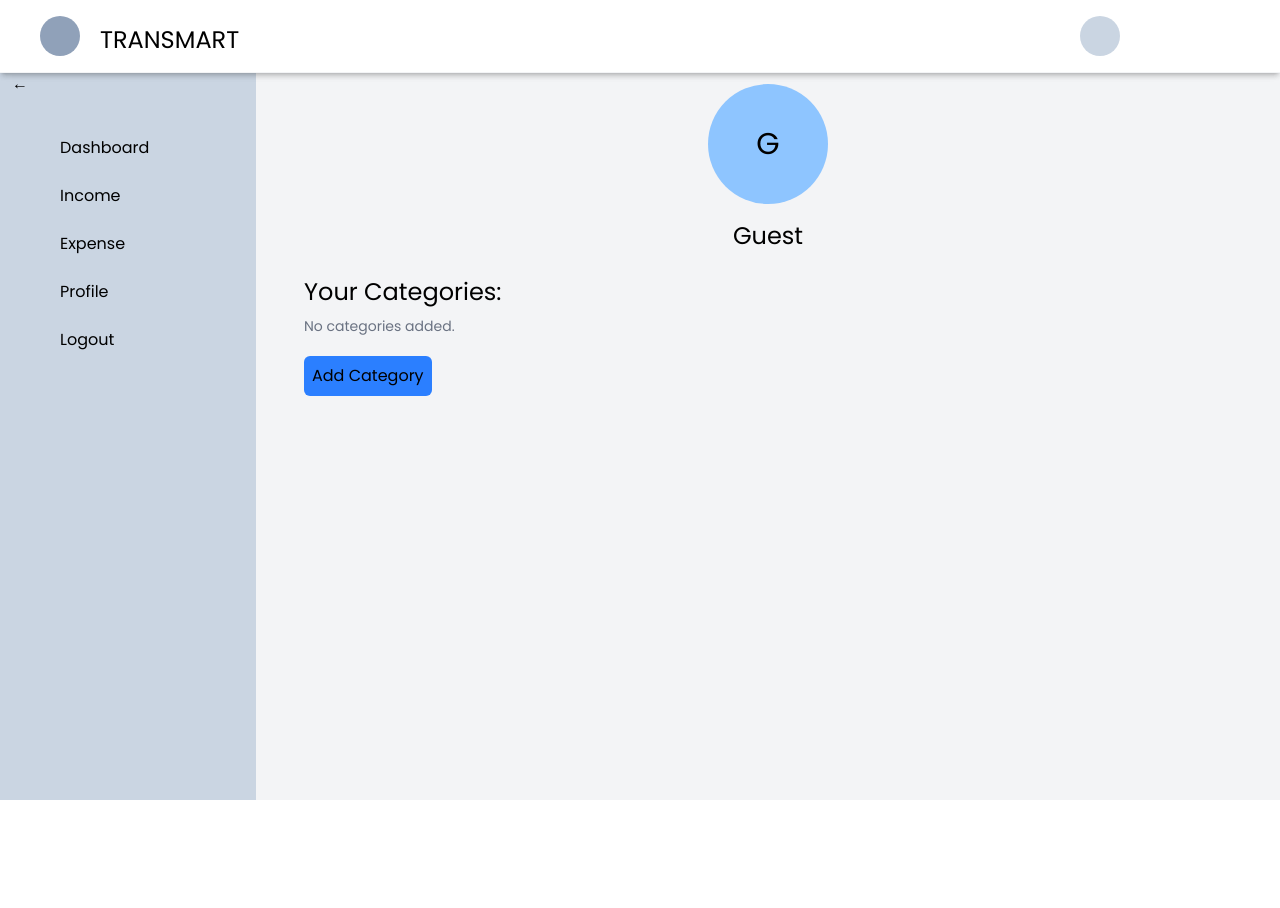
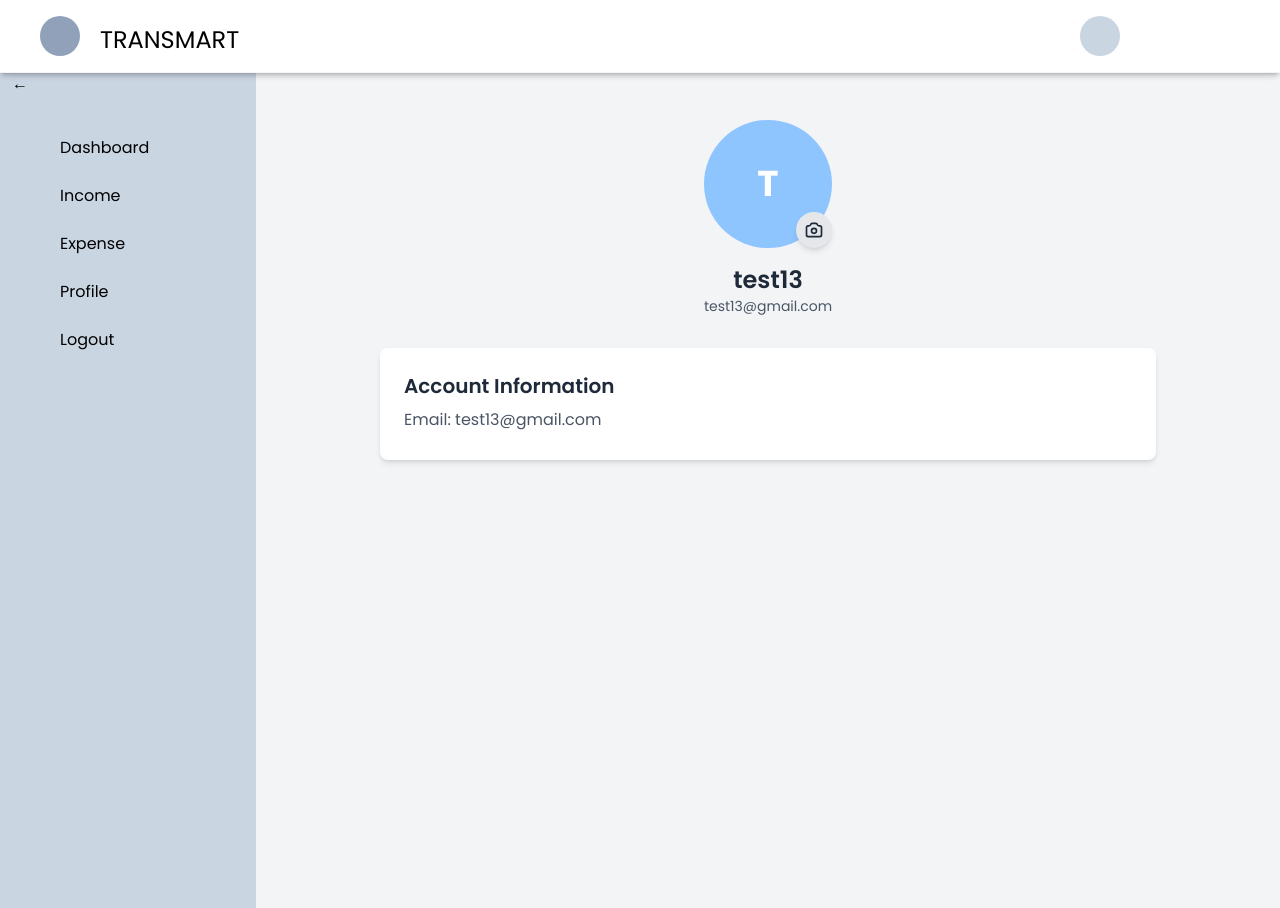
Before and after one commit to DEV1XX/TRANSMART2, a React (Vite) app in the folder frontend/: page /profile in a window 1280 px wide. Before the commit the page ends 800 px from the top, so only its background shows below. Built offline with nearby package versions, Linux system fonts and the light colour scheme; some icons are missing.

Commit message:
profile page added!

```diff
--- a/frontend/src/Pages/Profile.jsx
+++ b/frontend/src/Pages/Profile.jsx
@@ -1,59 +1,132 @@
-import React, { useEffect, useState } from 'react';
-import CloseIcon from '@mui/icons-material/Close';
+import React, { useEffect, useState, useRef } from 'react';
 
 const Profile = () => {
   const [name, setName] = useState('');
   const [email, setEmail] = useState('');
-  const [categories, setCategories] = useState([]);
+  const [profileImageUrl, setProfileImageUrl] = useState('');
+  const [showEditPhotoModal, setShowEditPhotoModal] = useState(false);
+  const fileInputRef = useRef(null);
 
   useEffect(() => {
     fetchUserData();
   }, []);
 
   const fetchUserData = () => {
-    const storedName = localStorage.getItem('name') || 'Guest';
-    const storedEmail = localStorage.getItem('email') || 'No email found';
-    const storedCategories = JSON.parse(localStorage.getItem('categories')) || [];
+    const storedName = localStorage.getItem('name') || 'test13';
+    const storedEmail = localStorage.getItem('email') || 'test13@gmail.com';
+    const storedImageUrl = localStorage.getItem('profileImageUrl') || '';
 
     setName(storedName);
     setEmail(storedEmail);
-    setCategories(storedCategories);
+    setProfileImageUrl(storedImageUrl);
+  };
+
+  const handleProfileImageChange = (e) => {
+    const file = e.target.files[0];
+    if (file) {
+      const reader = new FileReader();
+      reader.onload = (event) => {
+        const imageUrl = event.target.result;
+        setProfileImageUrl(imageUrl);
+        localStorage.setItem('profileImageUrl', imageUrl);
+      };
+      reader.readAsDataURL(file);
+    }
+    setShowEditPhotoModal(false);
+  };
+
+  const triggerFileInput = () => {
+    fileInputRef.current.click();
   };
 
   return (
-    <div className='flex justify-center flex-col'>
-      <div className='flex justify-center flex-col items-center'>
-        <div className='h-[15vh] w-[15vh] bg-blue-300 text-3xl rounded-full flex justify-center items-center'>
-          {name.charAt(0).toUpperCase()}
+    <div className="flex flex-col min-h-screen bg-gray-100 dark:bg-gray-900 text-gray-800 dark:text-gray-200">
+
+
+
+      {/* Profile Content */}
+      <div className="flex-1 px-4 md:px-8 lg:px-16 m-9">
+        <div className="flex flex-col items-center mb-8">
+          <div className="relative group">
+            {profileImageUrl ? (
+              <div className="h-24 w-24 md:h-32 md:w-32 rounded-full overflow-hidden">
+                <img src={profileImageUrl} alt="Profile" className="w-full h-full object-cover" />
+              </div>
+            ) : (
+              <div className="h-24 w-24 md:h-32 md:w-32 bg-blue-300 dark:bg-blue-500 rounded-full flex items-center justify-center text-3xl md:text-4xl font-bold text-white">
+                {name ? name.charAt(0).toUpperCase() : 'T'}
+              </div>
+            )}
+
+            {/* Edit profile photo button */}
+            <button
+              onClick={() => setShowEditPhotoModal(true)}
+              className="absolute bottom-0 right-0 bg-gray-200 dark:bg-gray-700 p-2 rounded-full shadow-md hover:bg-gray-300 dark:hover:bg-gray-600 transition-colors"
+            >
+              <svg xmlns="http://www.w3.org/2000/svg" className="h-4 w-4 md:h-5 md:w-5" fill="none" viewBox="0 0 24 24" stroke="currentColor">
+                <path strokeLinecap="round" strokeLinejoin="round" strokeWidth={2} d="M3 9a2 2 0 012-2h.93a2 2 0 001.664-.89l.812-1.22A2 2 0 0110.07 4h3.86a2 2 0 011.664.89l.812 1.22A2 2 0 0018.07 7H19a2 2 0 012 2v9a2 2 0 01-2 2H5a2 2 0 01-2-2V9z" />
+                <path strokeLinecap="round" strokeLinejoin="round" strokeWidth={2} d="M15 13a3 3 0 11-6 0 3 3 0 016 0z" />
+              </svg>
+            </button>
+          </div>
+          <h2 className="text-xl md:text-2xl font-semibold mt-4">{name}</h2>
+          <p className="text-sm text-gray-600 dark:text-gray-400">{email}</p>
         </div>
-        <div className='text-2xl dark:text-white mt-4'>{name}</div>
+
+        <div className="bg-white dark:bg-gray-800 rounded-lg shadow-md p-6 mb-8">
+          <h3 className="text-lg md:text-xl font-semibold mb-2">Account Information</h3>
+          <p className="text-gray-600 dark:text-gray-400 mb-1">Email: {email}</p>
+
+        </div>
       </div>
 
-      <div className='text-xl md:text-2xl p-6 dark:text-white'>
-        Your Categories:
-        <div className='flex flex-wrap mt-2'>
-          {categories.length > 0 ? (
-            categories.map((category, index) => (
-              <div key={index} className='bg-slate-300 dark:bg-slate-700 pl-2 pr-2 dark:text-white rounded-md flex items-center m-2 text-sm md:text-base py-1 md:py-2'>
-                {category}
-                <div className='bg-slate-500 dark:bg-slate-900 rounded-full h-5 w-5 md:h-6 md:w-6 flex justify-center items-center ml-2 hover:scale-110'>
-                  <button>
-                    <CloseIcon style={{ fontSize: '12px' }} className='md:text-sm' />
-                  </button>
+      {/* Change Profile Photo Modal */}
+      {showEditPhotoModal && (
+        <div className="fixed inset-0 bg-black bg-opacity-50 flex items-center justify-center p-4 z-50">
+          <div className="bg-white dark:bg-gray-800 rounded-lg shadow-lg max-w-md w-full p-6">
+            <h3 className="text-lg font-semibold mb-4">Change Profile Picture</h3>
+            <div className="flex flex-col items-center mb-4">
+              {profileImageUrl ? (
+                <img src={profileImageUrl} alt="Current Profile" className="w-32 h-32 rounded-full object-cover mb-4" />
+              ) : (
+                <div className="w-32 h-32 bg-blue-300 dark:bg-blue-500 rounded-full flex items-center justify-center text-4xl font-bold text-white mb-4">
+                  {name ? name.charAt(0).toUpperCase() : 'T'}
                 </div>
-              </div>
-            ))
-          ) : (
-            <p className="text-sm text-gray-500">No categories added.</p>
-          )}
+              )}
+              <input
+                type="file"
+                ref={fileInputRef}
+                onChange={handleProfileImageChange}
+                accept="image/*"
+                className="hidden"
+              />
+              <button
+                onClick={triggerFileInput}
+                className="px-4 py-2 bg-blue-500 hover:bg-blue-600 text-white rounded-md transition-colors"
+              >
+                Upload Photo
+              </button>
+            </div>
+            <div className="flex justify-end">
+              <button
+                onClick={() => setShowEditPhotoModal(false)}
+                className="px-4 py-2 text-gray-600 dark:text-gray-300 hover:bg-gray-100 dark:hover:bg-gray-700 rounded-md transition-colors"
+              >
+                Cancel
+              </button>
+            </div>
+          </div>
         </div>
+      )}
 
-        <div>
-          <button className='bg-blue-500 dark:text-white dark:hover:bg-slate-700 hover:scale-110 rounded-md p-2 text-base m-5 ml-0'>
-            Add Category
-          </button>
-        </div>
-      </div>
+      {/* Hidden file input */}
+      <input
+        type="file"
+        ref={fileInputRef}
+        onChange={handleProfileImageChange}
+        accept="image/*"
+        className="hidden"
+      />
     </div>
   );
 };
```
Also changed, not shown: 1 other file (tests, documents, lock files or other folders).
